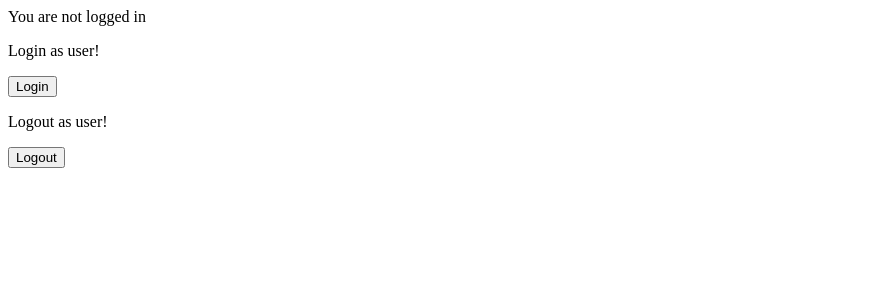
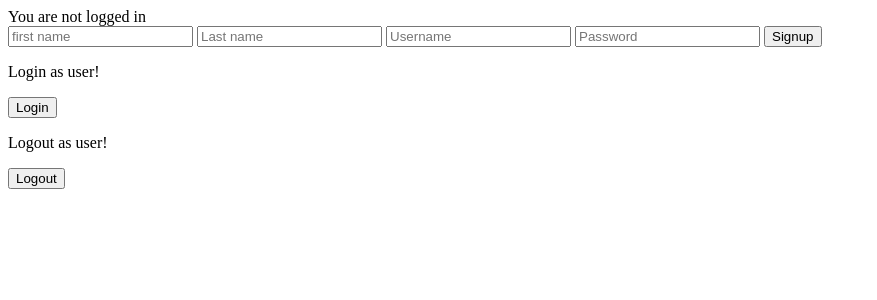
Before and after one commit to zipporia/PHP-Training, a PHP site: page / in a window 1280 px wide. Shown: the top 300 px of the page, without its empty margins (0-877 px from the left). Run offline with PHP 8.4, Linux system fonts and the light colour scheme.

Commit message:
form input set

```diff
--- a/index.php
+++ b/index.php
@@ -16,15 +16,24 @@
                     echo "you are logged in as user #1";
                 }
 
-                echo "<form action='upload.php' method='POST' enctype='multipart/form-data'>
+                echo"<form action='upload.php' method='POST' enctype='multipart/form-data'>
                         <input type='file' name='file'>
                         <button type='submit' name='submit'>UPLOAD</button>
                     </form>";
             }
             else{
-                echo "You are not logged in";
+                echo"You are not logged in";
+                echo"<form action='login.php' method='POST'>
+                        <input type='text' name='first' placeholder='first name'>
+                        <input type='text' name='last' placeholder='Last name'>
+                        <input type='text' name='uid' placeholder='Username'>
+                        <input type='password' name='pwd' placeholder='Password'>
+                        <button type='submit' name='submitSignup'>Signup</button>
+                    </form>";
             }
         ?>
+
+
 
         <p>Login as user!</p>
         <form action="login.php" method="post">
```
